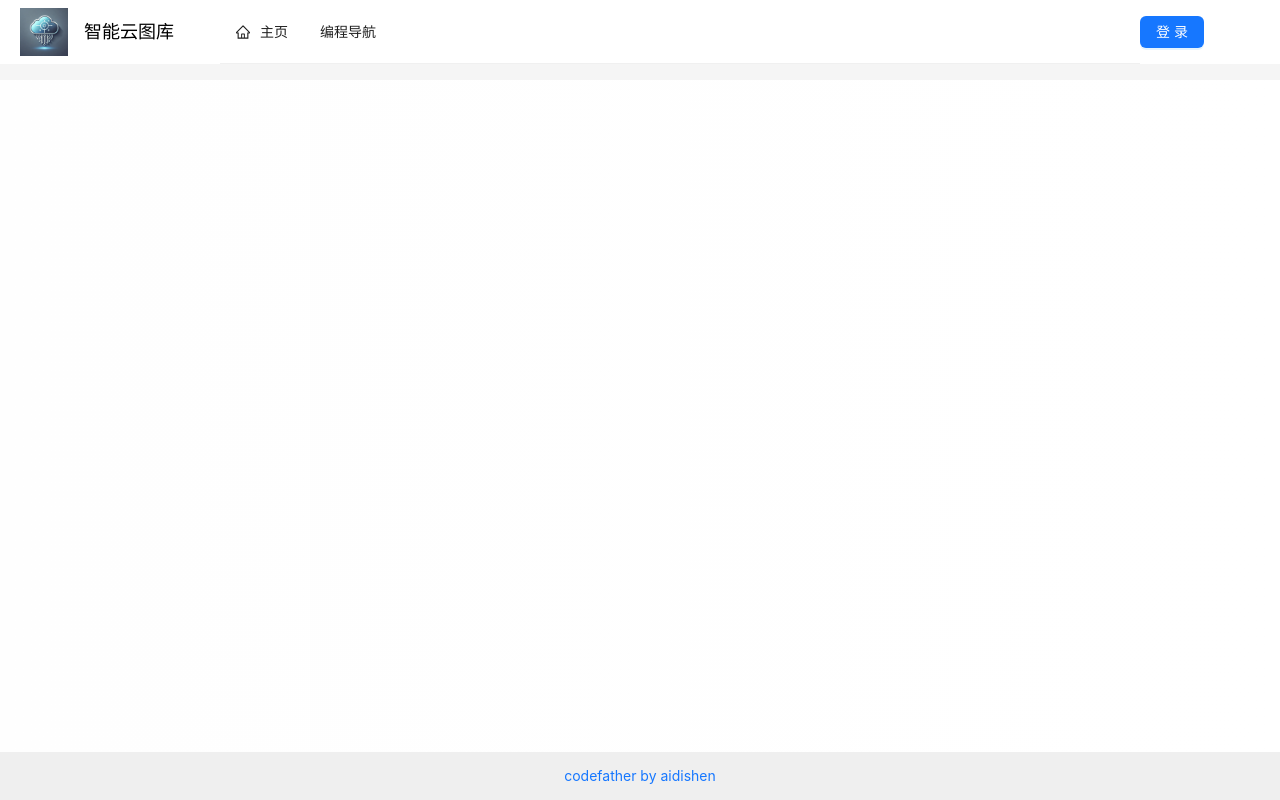
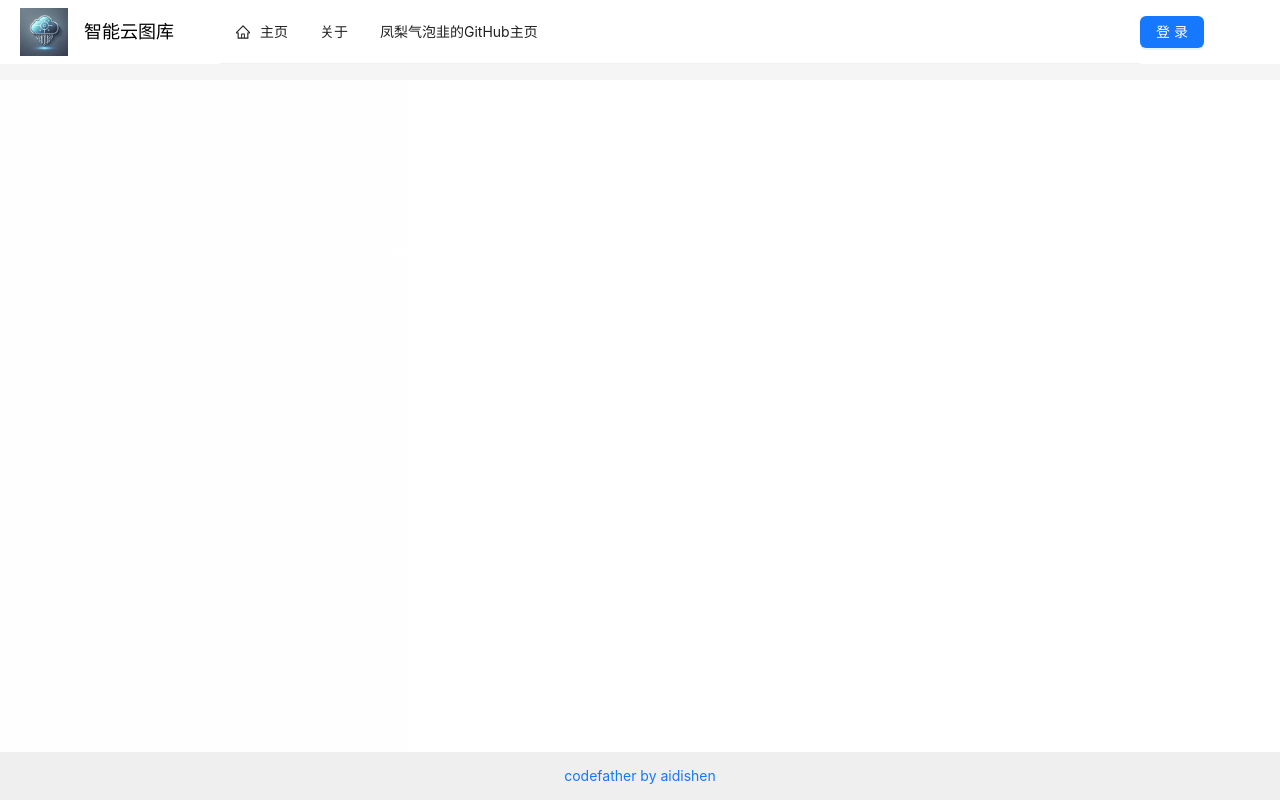
Before and after one commit to xiaohsSONG/intelligent-cloud-picture-frontend, a Vue app: page / in a window 1280 px wide. Built offline with nearby package versions, Linux system fonts and the light colour scheme; no server answers.

Commit message:
feat:全局权限管理

```diff
--- a/src/access.ts
+++ /dev/null
@@ -1,27 +0,0 @@
-import router from '@/router'
-import { useLoginUserStore } from '@/stores/user'
-import { message } from 'ant-design-vue'
-
-
-// 是否为首次获取登录用户
-let firstFetchLoginUser = true;
-
-router.beforeEach(async (to, from, next) => {
-  const loginUserStore = useLoginUserStore();
-  let loginUser = loginUserStore.loginUser;
-  if (firstFetchLoginUser) {
-    await  loginUserStore.fetchLoginUser()
-    loginUser = loginUserStore.loginUser
-    firstFetchLoginUser = false
-  }
-
-  const toUrl = to.fullPath
-  if (toUrl.startsWith('/admin')) {
-    if(!loginUser || loginUser.userRole !== 'admin') {
-      message.error('没有权限')
-      next(`/user/login?redirectTo=${to.fullPath}`)
-      return
-    }
-  }
-  next()
-})
--- /dev/null
+++ b/src/access/accessEnum.ts
@@ -0,0 +1,10 @@
+/**
+ * 权限定义
+ */
+const ACCESS_ENUM = {
+  NOT_LOGIN: 'notLogin',
+  USER: 'user',
+  ADMIN: 'admin',
+}
+
+export default ACCESS_ENUM
--- /dev/null
+++ b/src/access/checkAccess.ts
@@ -0,0 +1,42 @@
+import ACCESS_ENUM from '@/access/accessEnum'
+
+/**
+ * 权限检查（判断当前登录用户是否具有某个权限）
+ * @param loginUser 当前登录用户
+ * @param needAccess 需要有的权限
+ * @return boolean 有无权限
+ */
+const checkAccess = (loginUser: API.LoginUserVO, needAccess = ACCESS_ENUM.NOT_LOGIN) => {
+  // const checkAccess = (loginUser: any, needAccess ) => {
+  // 获取当前登录用户具有的权限（如果没有 loginUser，则表示未登录）
+  const loginUserAccess = loginUser?.userRole ?? ACCESS_ENUM.NOT_LOGIN
+  if (needAccess === ACCESS_ENUM.NOT_LOGIN) {
+    return true
+  }
+  // 如果用户登录才能访问
+  if (needAccess === ACCESS_ENUM.USER) {
+    // 如果用户没登录，那么表示无权限
+    if (loginUserAccess === ACCESS_ENUM.NOT_LOGIN) {
+      return false
+    }
+  }
+
+  // 如果需要VIP权限
+  // if (needAccess === ACCESS_ENUM.VIP) {
+  //   // 如果用户为VIP 或者 管理员
+  //   if (loginUserAccess === ACCESS_ENUM.VIP || loginUserAccess === ACCESS_ENUM.ADMIN) {
+  //     return true;
+  //   }
+  // }
+
+  // 如果需要管理员权限
+  if (needAccess === ACCESS_ENUM.ADMIN) {
+    // 如果不为管理员，表示无权限
+    if (loginUserAccess !== ACCESS_ENUM.ADMIN) {
+      return false
+    }
+  }
+  return true
+}
+
+export default checkAccess
--- /dev/null
+++ b/src/access/index.ts
@@ -0,0 +1,39 @@
+import router from '@/router'
+import { useLoginUserStore } from '@/stores/userLoginStore'
+import ACCESS_ENUM from '@/access/accessEnum'
+import checkAccess from '@/access/checkAccess'
+
+// 首次获取信息
+let firstFetch = true
+
+/**
+ * 路由权限校验
+ */
+
+router.beforeEach(async (to, from, next) => {
+  const loginUserStore = useLoginUserStore()
+  let loginUser = loginUserStore.loginUser
+  if (firstFetch) {
+    // 页面首次加载时，等待后端返回信息再校验用户权限
+    await loginUserStore.fetchLoginUser()
+    loginUser = loginUserStore.loginUser
+    firstFetch = false
+  }
+  console.log('登陆用户信息', loginUser)
+  const needAccess = (to.meta?.access as string) ?? ACCESS_ENUM.NOT_LOGIN
+  // console.log(to.meta?.access)
+  // 要跳转的页面必须要登陆
+  if (needAccess !== ACCESS_ENUM.NOT_LOGIN) {
+    // 如果没登陆，跳转到登录页面
+    if (!loginUser || !loginUser.userRole || loginUser.userRole === ACCESS_ENUM.NOT_LOGIN) {
+      next(`/user/login?redirect=${to.fullPath}`)
+      return
+    }
+    // 如果已经登陆了，但是权限不足，那么跳转到无权限页面
+    if (!checkAccess(loginUser, needAccess)) {
+      // next('/noAuth')
+      return
+    }
+  }
+  next()
+})
--- /dev/null
+++ b/src/access/routes.ts
@@ -0,0 +1,48 @@
+import { GithubOutlined, HomeOutlined } from '@ant-design/icons-vue'
+import { h } from 'vue'
+import accessEnum from '@/access/accessEnum'
+
+export const routes = [
+  {
+    key: '/',
+    icon: () => h(HomeOutlined),
+    label: '主页',
+    title: '主页',
+    meta: {
+      hideInMenu: false,
+      access: accessEnum.NOT_LOGIN,
+    },
+  },
+  {
+    key: '/admin/userManage',
+    label: '用户管理',
+    title: '用户管理',
+    meta: {
+      hideInMenu: false,
+      access: accessEnum.ADMIN,
+    },
+  },
+  {
+    key: '/about',
+    label: '关于',
+    title: '关于',
+    meta: {
+      hideInMenu: false,
+      access: accessEnum.NOT_LOGIN,
+    },
+  },
+  {
+    path: 'HsGithub',
+    name: '凤梨气泡韭的GitHub主页',
+    meta: {
+      hideInMenu: false,
+      icon: () => h(GithubOutlined),
+      access: accessEnum.NOT_LOGIN,
+    },
+    label: h(
+      'a',
+      { href: 'https://github.com/xiaohsSONG', target: '_blank' },
+      '凤梨气泡韭的GitHub主页',
+    ),
+  },
+]
--- a/src/components/GlobalHeader.vue
+++ b/src/components/GlobalHeader.vue
@@ -13,7 +13,7 @@
         <a-menu
           v-model:selectedKeys="current"
           mode="horizontal"
-          :items="items"
+          :items="menus"
           @click="doMenuClick"
         />
       </a-col>
@@ -47,10 +47,16 @@
 <script lang="ts" setup>
 import { computed, h, ref } from 'vue'
 import { RouterLink, useRouter } from 'vue-router'
-import {  HomeOutlined, LogoutOutlined } from '@ant-design/icons-vue'
+import { HomeOutlined, LogoutOutlined } from '@ant-design/icons-vue'
 import { message, type MenuProps } from 'ant-design-vue'
-import { useLoginUserStore } from '@/stores/user'
+import { useLoginUserStore } from '@/stores/userLoginStore'
 import { userLogoutUsingPost } from '@/api/userController'
+import { routes } from '@/access/routes'
+import checkAccess from '@/access/checkAccess'
+
+//获取用户信息
+const loginUserStore = useLoginUserStore()
+loginUserStore.fetchLoginUser()
 
 //当前要高亮的菜单项
 const current = ref<string[]>(['home'])
@@ -60,39 +66,30 @@ router.afterEach((to) => {
   current.value = [to.path]
 })
 
-// 展示在菜单的路由数组
-const items = computed<MenuProps['items']>(() => filterMenus(originItems))
-const originItems = [
-  {
-    key: '/',
-    icon: () => h(HomeOutlined),
-    label: '主页',
-    title: '主页',
-  },
-  {
-    key: '/admin/userManage',
-    label: '用户管理',
-    title: '用户管理',
-  },
-  {
-    key: 'others',
-    label: h('a', { href: 'https://www.codefather.cn', target: '_blank' }, '编程导航'),
-    title: '编程导航',
-  },
-]
+// 把路由项转换为菜单项
+const menuToRouteItem = (item: any) => {
+  return {
+    key: item.key, // 用于路由的跳转
+    label: item.label,
+    title: item.title,
+    icon: item.icon ?? undefined,
+  }
+}
 
-const filterMenus = (menus = [] as MenuProps['items']) => {
-  return menus?.filter((menu) => {
-    const key = String(menu?.key);
-    if(key.startsWith('/admin')){
-      const loginUser = loginUserStore.loginUser
-      if (!loginUser || loginUser.userRole !== 'admin') {
+// 过滤菜单项
+const items = computed(() => {
+  return routes
+    .filter((item) => {
+      if (item.meta?.hideInMenu) {
         return false
       }
-    }
-    return true
-  })
-}
+      // 根据权限过滤菜单，有权限则返回 true，则保留该菜单
+      return checkAccess(loginUserStore.loginUser, item.meta?.access as string)
+    })
+    .map(menuToRouteItem) // 转换为菜单项格式
+})
+
+const menus = ref<MenuProps['items']>(items.value)
 
 //路由跳转事件
 const doMenuClick = ({ key }: { key: string }) => {
@@ -100,10 +97,6 @@ const doMenuClick = ({ key }: { key: string }) => {
     path: key,
   })
 }
-
-//获取用户信息
-const loginUserStore = useLoginUserStore()
-loginUserStore.fetchLoginUser()
 
 //退出登录
 const doLogout = async () => {
--- a/src/pages/admin/UserManagePage.vue
+++ b/src/pages/admin/UserManagePage.vue
@@ -107,11 +107,11 @@ const pagination = computed(() => {
     pageSize: searchParams.pageSize ?? 10,
     total: total.value,
     showSizeChanger: true,
-    showTotal: (total:number) => `共 ${total} 条`,
+    showTotal: (total: number) => `共 ${total} 条`,
   }
 })
 
-const doTableChange = (page:API.UserQueryRequest) => {
+const doTableChange = (page: API.UserQueryRequest) => {
   searchParams.current = page.current
   searchParams.current = page.pageSize
   fetchData()
@@ -132,7 +132,7 @@ const doDelete = async (id: number) => {
     message.success('删除成功')
     //刷新数据
     await fetchData()
-  }else {
+  } else {
     message.error('删除失败')
   }
 }
--- a/src/pages/user/UserLoginPage.vue
+++ b/src/pages/user/UserLoginPage.vue
@@ -13,7 +13,7 @@
           { min: 8, message: '密码长度至少8位' },
         ]"
       >
-        <a-input v-model:value="formState.userPassword" placeholder="请输入密码" />
+        <a-input type="password" v-model:value="formState.userPassword" placeholder="请输入密码" />
       </a-form-item>
       <div class="tips">
         没有账号？
@@ -28,7 +28,7 @@
 
 <script lang="ts" setup>
 import { userLoginUsingPost } from '@/api/userController'
-import { useLoginUserStore } from '@/stores/user'
+import { useLoginUserStore } from '@/stores/userLoginStore'
 import { message } from 'ant-design-vue'
 import { reactive } from 'vue'
 import { useRouter } from 'vue-router'
--- a/src/pages/user/UserRegisterPage.vue
+++ b/src/pages/user/UserRegisterPage.vue
@@ -19,7 +19,7 @@
           { min: 8, message: '密码长度至少8位' },
         ]"
       >
-        <a-input v-model:value="formState.userPassword" placeholder="请输入密码" />
+        <a-input type="password" v-model:value="formState.userPassword" placeholder="请输入密码" />
       </a-form-item>
       <a-form-item
         name="checkPassword"
@@ -28,7 +28,11 @@
           { min: 8, message: '密码长度至少8位' },
         ]"
       >
-        <a-input v-model:value="formState.checkPassword" placeholder="请输入确认密码" />
+        <a-input
+          type="password"
+          v-model:value="formState.checkPassword"
+          placeholder="请输入确认密码"
+        />
       </a-form-item>
       <div class="tips">
         已有账号？
--- a/src/router/index.ts
+++ b/src/router/index.ts
@@ -1,3 +1,4 @@
+import ACCESS_ENUM from '@/access/accessEnum'
 import UserManagePage from '@/pages/admin/UserManagePage.vue'
 import HomePage from '@/pages/HomePage.vue'
 import UserLoginPage from '@/pages/user/UserLoginPage.vue'
@@ -26,6 +27,9 @@ const router = createRouter({
       path: '/admin/userManage',
       name: '用户管理',
       component: UserManagePage,
+      meta: {
+        access: ACCESS_ENUM.ADMIN,
+      },
     },
   ],
 })
```
Also changed, not shown: eslint.config.js (+8 -1 lines), src/stores/userLoginStore.ts (renamed from src/stores/user.ts).
